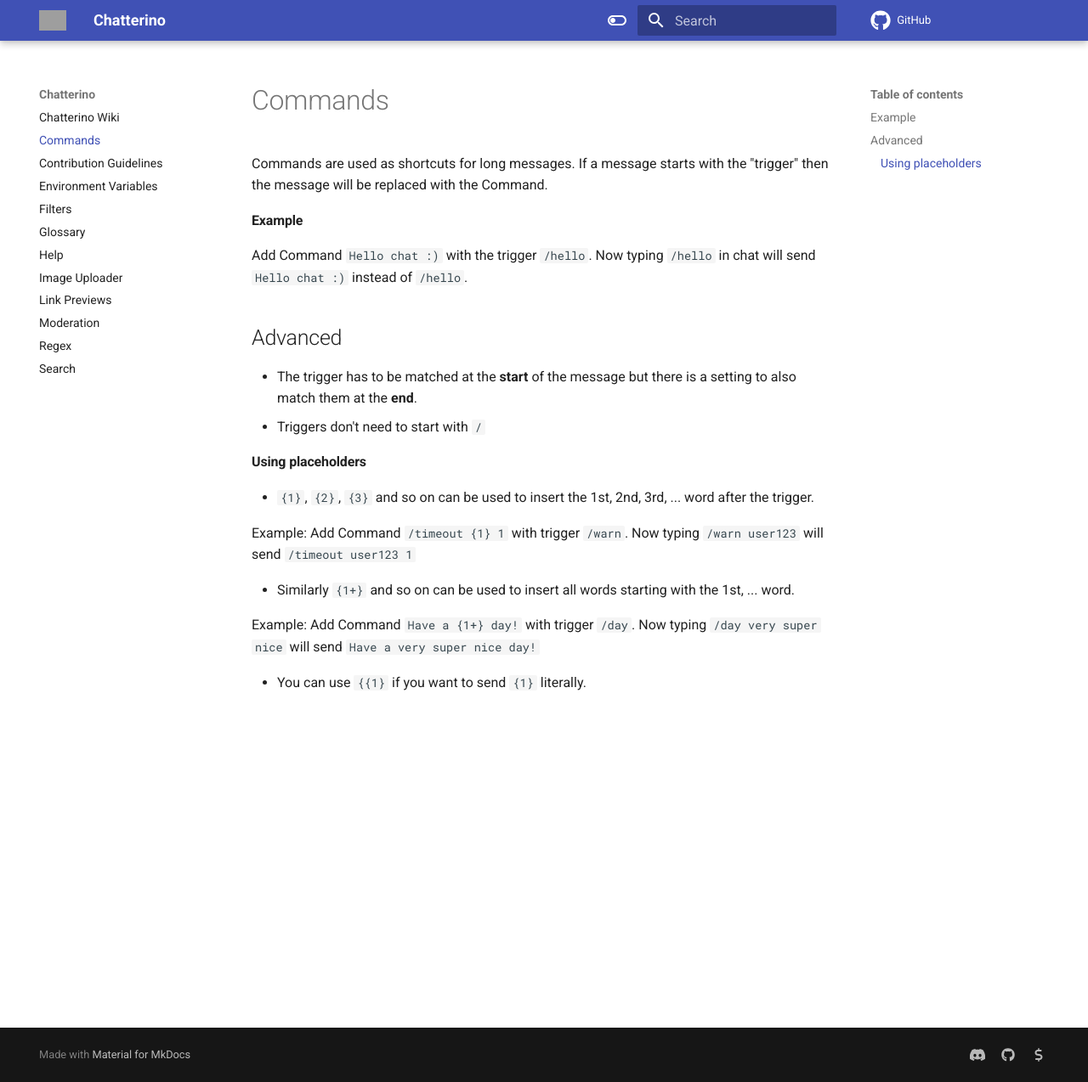
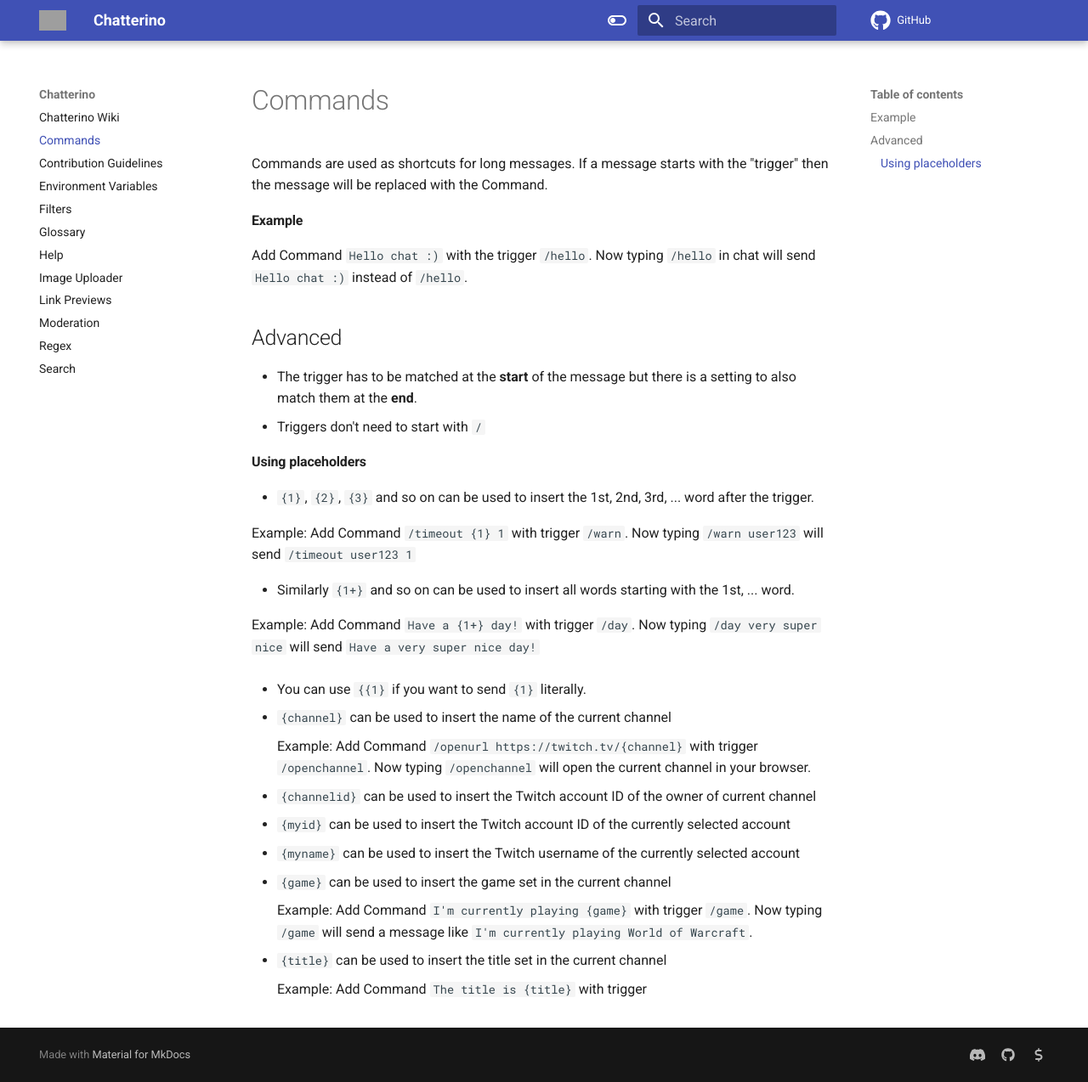
Before and after one commit to Chatterino/wiki, an MkDocs documentation site: the page built from docs/Commands.md, in a window 1280 px wide and 1274 px high. Shown: the whole window at 85% size. Built offline with MkDocs 1.6.1 and Material for MkDocs 9.7.7, drawn with Linux system fonts in a browser that asks for light colours; comment, search, counter and statistics services are not loaded; grey boxes are pictures that could not be loaded.

Commit message:
Make docs for chatterino/chatterino2#3155

```diff
--- a/docs/Commands.md
+++ b/docs/Commands.md
@@ -19,3 +19,18 @@
   Example: Add Command `Have a {1+} day!` with trigger `/day`. Now typing `/day very super nice` will send `Have a very super nice day!`
 
 - You can use `{{1}` if you want to send `{1}` literally.
+
+- `{channel}` can be used to insert the name of the current channel
+
+    Example: Add Command `/openurl https://twitch.tv/{channel}` with trigger `/openchannel`. Now typing `/openchannel` will open the current channel in your browser.
+
+- `{channelid}` can be used to insert the Twitch account ID of the owner of current channel
+- `{myid}` can be used to insert the Twitch account ID of the currently selected account
+- `{myname}` can be used to insert the Twitch username of the currently selected account
+- `{game}` can be used to insert the game set in the current channel
+
+    Example: Add Command `I'm currently playing {game}` with trigger `/game`. Now typing `/game` will send a message like `I'm currently playing World of Warcraft`.
+
+- `{title}` can be used to insert the title set in the current channel
+
+    Example: Add Command `The title is {title}` with trigger
```
